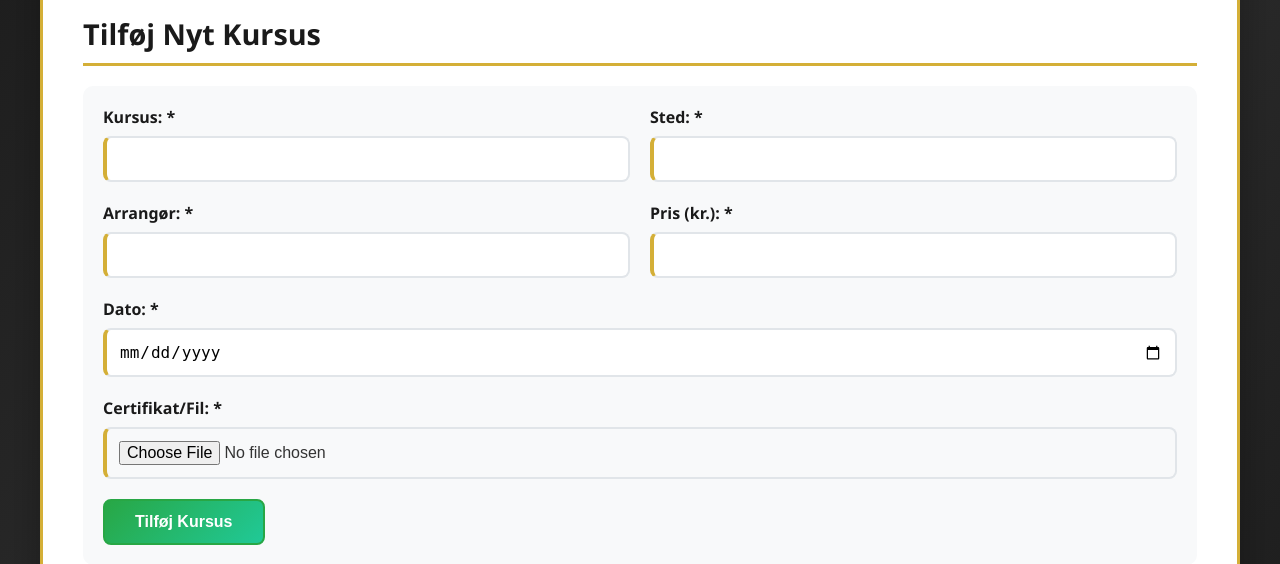
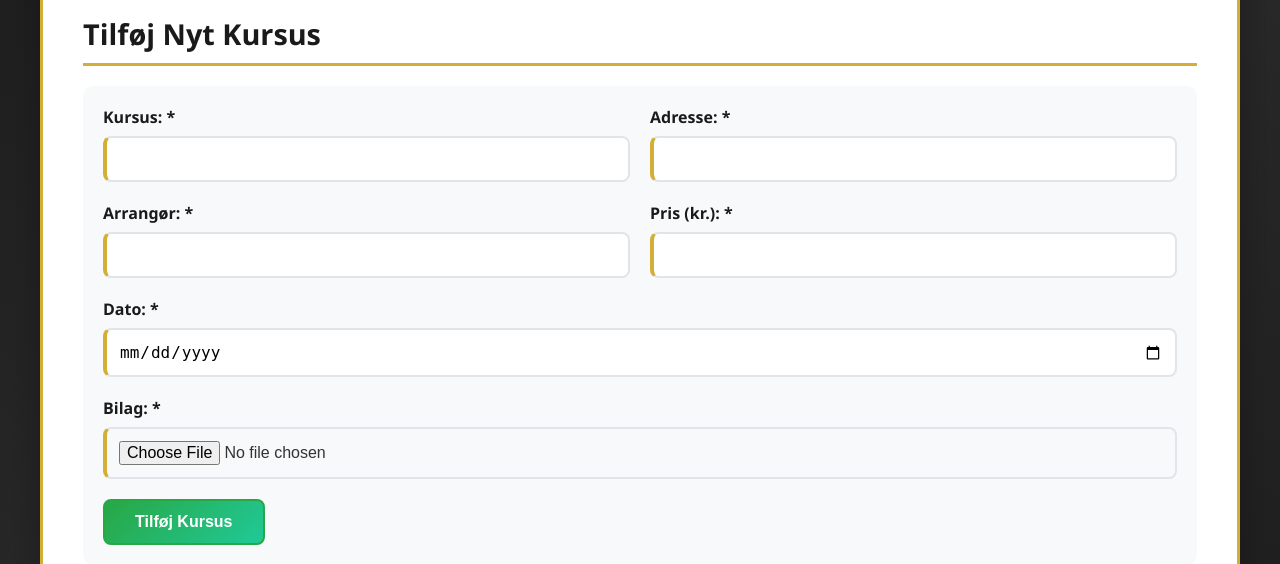
Before and after one commit to JonathanShapira/FJJK-Kursusgodtg-relse, a Django app: page /profile/profile-page/ in a window 1280 px wide. Shown: the part 367-931 px from the top of the page. Run offline with Django 5.2, Linux system fonts and the light colour scheme; a user stored in the database is signed in; data comes from the database, SQL or seed files in the repository; parts of the project's set-up code (start-up, migrations or seed data) failed here and were passed over.

Commit message:
Visual changes

```diff
--- a/backend/templates/profiles/profile.html
+++ b/backend/templates/profiles/profile.html
@@ -366,11 +366,11 @@
 
                     <div class="form-row">
                         <div class="form-group">
-                            <label for="first_name">Fornavn:</label>
+                            <label for="first_name">Fornavn: *</label>
                             <input type="text" id="first_name" name="first_name">
                         </div>
                         <div class="form-group">
-                            <label for="last_name">Efternavn:</label>
+                            <label for="last_name">Efternavn: *</label>
                             <input type="text" id="last_name" name="last_name">
                         </div>
                     </div>
@@ -406,7 +406,7 @@
                             <input type="text" id="kursus" name="kursus" required>
                         </div>
                         <div class="form-group">
-                            <label for="sted">Sted: *</label>
+                            <label for="sted">Adresse: *</label>
                             <input type="text" id="sted" name="sted" required>
                         </div>
                     </div>
@@ -429,7 +429,7 @@
 
 
                     <div class="form-group">
-                        <label for="file">Certifikat/Fil: *</label>
+                        <label for="file">Bilag: *</label>
                         <input type="file" id="file" name="file" accept=".pdf,.doc,.docx,.jpg,.jpeg,.png" required>
                     </div>
 
@@ -445,7 +445,7 @@
                         <thead>
                             <tr>
                                 <th>Kursus</th>
-                                <th>Sted</th>
+                                <th>Adresse</th>
                                 <th>Arrangør</th>
                                 <th>Pris</th>
                                 <th>Dato</th>
```
